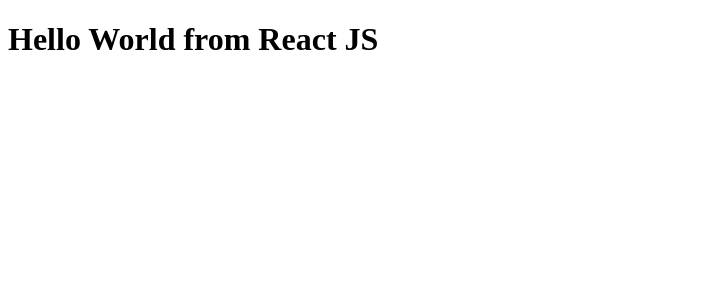
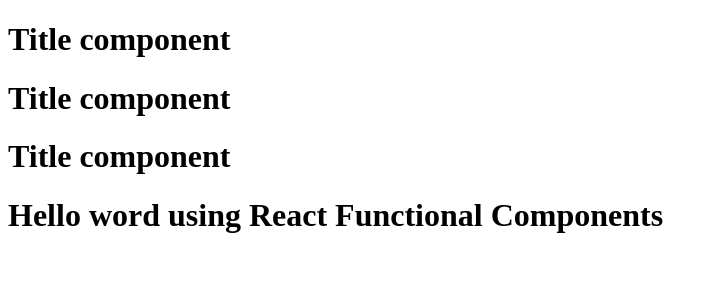
Before and after one commit to saurabh-singh-9090/food-delivery-app, a React (Vite) app: page / in a window 1280 px wide. Shown: the top 300 px of the page, without its empty margins (0-718 px from the left). Built offline with nearby package versions, Linux system fonts and the light colour scheme.

Commit message:
part-3(react component intro)

```diff
--- a/App.js
+++ b/App.js
@@ -1,15 +1,35 @@
 import React from 'react';
 import ReactDOM from 'react-dom/client';
 
-const heading = React.createElement(
-  "h1",
-  { id: "heading" },
-  "Hello World from React JS"
-);
-console.log(heading) //heading is a React element in form of an object
+//JSX - HTML like or XML like syntax
+// JSX code is first transpiled into React Element which is an object.Then it gets converted into HTML element while rendering
+// For multiline JSX we wrap it into ()
+const jsxHeading = <h1 id="heading">Hello word using JSX</h1>;
+console.log(jsxHeading); //It is also similar to the React element object
+
+const Title = () => {
+  return (
+    <h1 className='head'>
+      Title component
+    </h1>
+  )
+}
+
+//Component Compositions (Components inside a Component)
+const HeaderComponent = () => {
+  return(
+    <div id='container'>
+      {Title()}
+      <Title/>
+      <Title></Title>
+      <h1 id="heading">Hello word using React Functional Components</h1>
+    </div>
+  )
+}
 
 // Every rendering in React will happen inside root node
 const root = ReactDOM.createRoot(document.getElementById("root"));
 
 // While rendering on the browser, the React element object gets converted into html element
-root.render(heading);
+// root.render(jsxHeading);
+root.render(<HeaderComponent/>)
--- a/package.json
+++ b/package.json
@@ -3,9 +3,9 @@
   "version": "1.0.0",
   "description": "This is react-js course",
   "scripts": {
-    "test": "jest",
-    "start": "rm -rf .parcel-cache && parcel",
-    "build": "rm -rf .parcel-cache && parcel build"
+    "start": "parcel index.html",
+    "build": "parcel build index.html",
+    "test": "jest"
   },
   "repository": {
     "type": "git",
```
